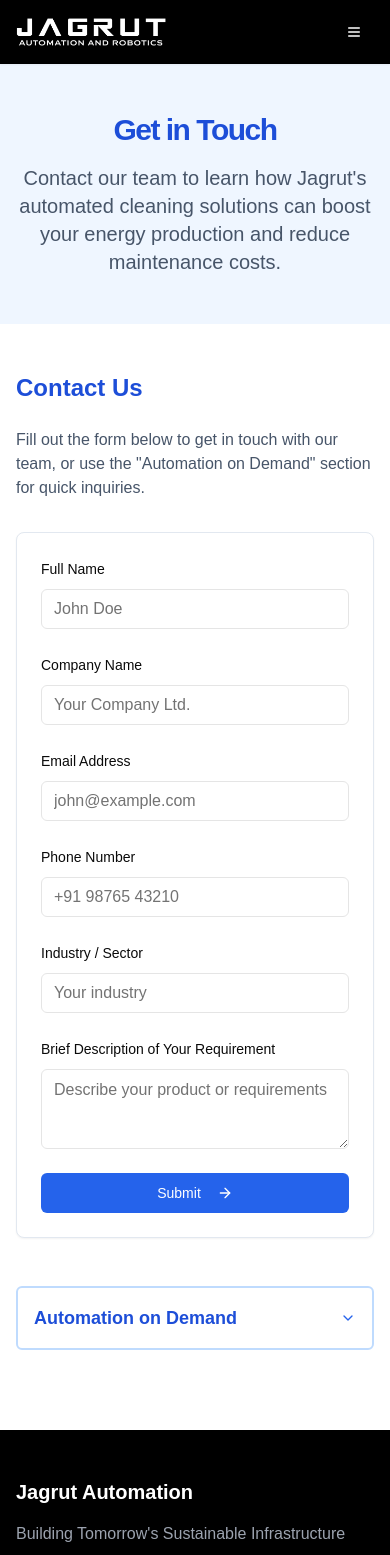
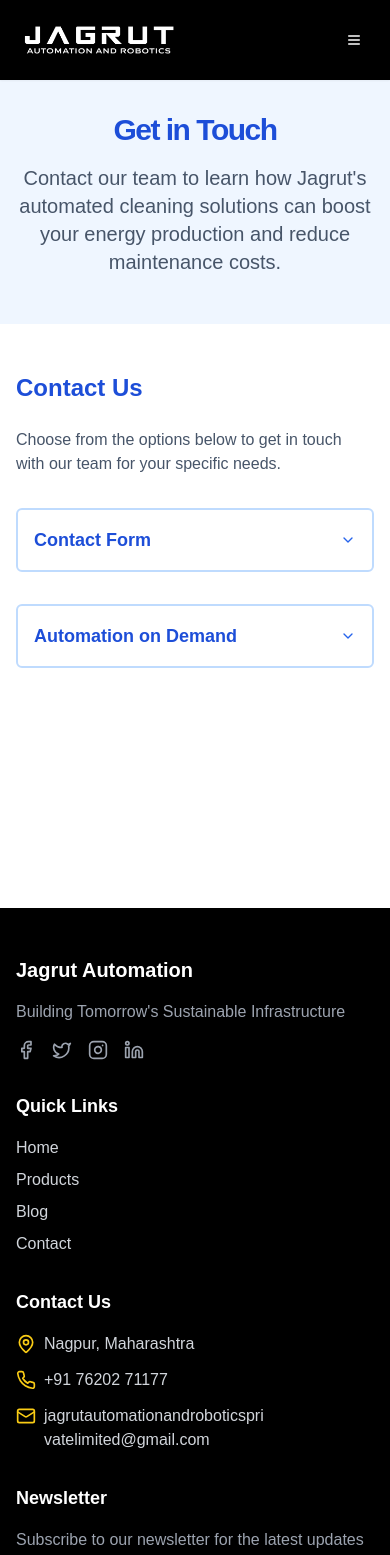
Before and after one commit to Vaishnaviii08/Jagrut, a Next.js app: page /contact in a window 390 px wide. Shown: the top 1555 px of the page. Built offline with nearby package versions, Linux system fonts and the light colour scheme.

Commit message:
Responsive website

```diff
--- a/app/contact/page.tsx
+++ b/app/contact/page.tsx
@@ -11,18 +11,32 @@ import { Label } from "@/components/ui/label"
 import { Textarea } from "@/components/ui/textarea"
 
 export default function ContactPage() {
-  const [formSubmitted, setFormSubmitted] = useState(false)
-  const [showForm, setShowForm] = useState(false)
+  const [contactFormSubmitted, setContactFormSubmitted] = useState(false)
+  const [automationFormSubmitted, setAutomationFormSubmitted] = useState(false)
+  const [showContactForm, setShowContactForm] = useState(false)
+  const [showAutomationForm, setShowAutomationForm] = useState(false)
 
-  const handleSubmit = (e: React.FormEvent) => {
+  const handleContactSubmit = (e: React.FormEvent) => {
     e.preventDefault()
-    setFormSubmitted(true)
+    setContactFormSubmitted(true)
   }
 
-  const toggleForm = () => {
-    setShowForm(!showForm)
-    if (formSubmitted) {
-      setFormSubmitted(false)
+  const handleAutomationSubmit = (e: React.FormEvent) => {
+    e.preventDefault()
+    setAutomationFormSubmitted(true)
+  }
+
+  const toggleContactForm = () => {
+    setShowContactForm(!showContactForm)
+    if (contactFormSubmitted) {
+      setContactFormSubmitted(false)
+    }
+  }
+
+  const toggleAutomationForm = () => {
+    setShowAutomationForm(!showAutomationForm)
+    if (automationFormSubmitted) {
+      setAutomationFormSubmitted(false)
     }
   }
 
@@ -41,19 +55,35 @@ export default function ContactPage() {
         </div>
       </section>
 
-      {/* Contact Form Section */}
+      {/* Contact Forms Section */}
       <section className="py-12 md:py-16">
         <div className="container px-4 md:px-6">
           <div className="grid lg:grid-cols-1 gap-12 max-w-3xl mx-auto">
             <div>
               <h2 className="text-2xl md:text-3xl font-bold text-blue-700 mb-6">Contact Us</h2>
               <p className="text-slate-600 mb-8">
-                Fill out the form below to get in touch with our team, or use the "Automation on Demand" section for quick inquiries.
+                Choose from the options below to get in touch with our team for your specific needs.
               </p>
 
-              {/* Regular Contact Form */}
-              <div className="mb-12">
-                {formSubmitted ? (
+              {/* General Contact Form Dropdown */}
+              <div className="mb-8">
+                <Button
+                  onClick={toggleContactForm}
+                  variant="outline"
+                  className="w-full justify-between text-left h-auto p-4 border-2 border-blue-200 hover:border-blue-400 hover:bg-blue-50 transition-all duration-200"
+                >
+                  <span className="text-lg font-semibold text-blue-700">Contact Form</span>
+                  {showContactForm ? (
+                    <ChevronUp className="h-5 w-5 text-blue-600" />
+                  ) : (
+                    <ChevronDown className="h-5 w-5 text-blue-600" />
+                  )}
+                </Button>
+
+                {/* General Contact Form */}
+                {showContactForm && (
+                  <div className="animate-in slide-in-from-top-2 duration-300 mt-4">
+                    {contactFormSubmitted ? (
                       <Card className="p-8 bg-green-50 border-green-200">
                         <div className="flex flex-col items-center text-center">
                           <div className="h-12 w-12 rounded-full bg-green-100 flex items-center justify-center mb-4">
@@ -63,7 +93,7 @@ export default function ContactPage() {
                           <p className="text-slate-600">
                             Your message has been received. We'll get back to you within 24 hours.
                           </p>
-                      <Button className="mt-6 bg-blue-600 hover:bg-blue-700" onClick={() => setFormSubmitted(false)}>
+                          <Button className="mt-6 bg-blue-600 hover:bg-blue-700" onClick={() => setContactFormSubmitted(false)}>
                             Send Another Message
                           </Button>
                         </div>
@@ -72,68 +102,69 @@ export default function ContactPage() {
                       <Card className="p-6 border-slate-200">
                         <div className="space-y-6">
                           <div className="space-y-2">
-                        <Label htmlFor="name-main">Full Name</Label>
-                        <Input id="name-main" placeholder="John Doe" required />
+                            <Label htmlFor="name-contact">Full Name</Label>
+                            <Input id="name-contact" placeholder="John Doe" required />
                           </div>
 
                           <div className="space-y-2">
-                        <Label htmlFor="company-main">Company Name</Label>
-                        <Input id="company-main" placeholder="Your Company Ltd." required />
+                            <Label htmlFor="company-contact">Company Name</Label>
+                            <Input id="company-contact" placeholder="Your Company Ltd." required />
                           </div>
 
                           <div className="space-y-2">
-                        <Label htmlFor="email-main">Email Address</Label>
-                        <Input id="email-main" type="email" placeholder="john@example.com" required />
+                            <Label htmlFor="email-contact">Email Address</Label>
+                            <Input id="email-contact" type="email" placeholder="john@example.com" required />
                           </div>
 
                           <div className="space-y-2">
-                        <Label htmlFor="phone-main">Phone Number</Label>
-                        <Input id="phone-main" placeholder="+91 98765 43210" required />
+                            <Label htmlFor="phone-contact">Phone Number</Label>
+                            <Input id="phone-contact" placeholder="+91 98765 43210" required />
                           </div>
 
                           <div className="space-y-2">
-                        <Label htmlFor="industry-main">Industry / Sector</Label>
-                        <Input id="industry-main" placeholder="Your industry" required />
+                            <Label htmlFor="industry-contact">Industry / Sector</Label>
+                            <Input id="industry-contact" placeholder="Your industry" required />
                           </div>
 
                           <div className="space-y-2">
-                        <Label htmlFor="product-details-main">Brief Description of Your Requirement</Label>
+                            <Label htmlFor="product-details-contact">Brief Description of Your Requirement</Label>
                             <Textarea
-                          id="product-details-main"
+                              id="product-details-contact"
                               placeholder="Describe your product or requirements"
                               className="min-h-[80px]"
                               required
                             />
                           </div>
 
-                      <Button onClick={handleSubmit} className="w-full bg-blue-600 hover:bg-blue-700 text-white">
+                          <Button onClick={handleContactSubmit} className="w-full bg-blue-600 hover:bg-blue-700 text-white">
                             Submit <ArrowRight className="ml-2 h-4 w-4" />
                           </Button>
                         </div>
                       </Card>
                     )}
                   </div>
+                )}
+              </div>
 
               {/* Automation on Demand Dropdown */}
-              <div className="mb-8">
+              <div id="automation-on-demand" className="mb-8">
                 <Button
-                  onClick={toggleForm}
+                  onClick={toggleAutomationForm}
                   variant="outline"
                   className="w-full justify-between text-left h-auto p-4 border-2 border-blue-200 hover:border-blue-400 hover:bg-blue-50 transition-all duration-200"
                 >
                   <span className="text-lg font-semibold text-blue-700">Automation on Demand</span>
-                  {showForm ? (
+                  {showAutomationForm ? (
                     <ChevronUp className="h-5 w-5 text-blue-600" />
                   ) : (
                     <ChevronDown className="h-5 w-5 text-blue-600" />
                   )}
                 </Button>
-              </div>
 
-              {/* Form that appears/disappears */}
-              {showForm && (
-                <div className="animate-in slide-in-from-top-2 duration-300">
-                  {formSubmitted ? (
+                {/* Automation Form */}
+                {showAutomationForm && (
+                  <div className="animate-in slide-in-from-top-2 duration-300 mt-4">
+                    {automationFormSubmitted ? (
                       <Card className="p-8 bg-green-50 border-green-200">
                         <div className="flex flex-col items-center text-center">
                           <div className="h-12 w-12 rounded-full bg-green-100 flex items-center justify-center mb-4">
@@ -141,10 +172,10 @@ export default function ContactPage() {
                           </div>
                           <h3 className="text-xl font-bold text-green-700 mb-2">Thank You!</h3>
                           <p className="text-slate-600">
-                          Your message has been received. We'll get back to you within 24 hours.
+                            Your automation request has been received. We'll get back to you within 24 hours.
                           </p>
-                        <Button className="mt-6 bg-blue-600 hover:bg-blue-700" onClick={() => setFormSubmitted(false)}>
-                          Send Another Message
+                          <Button className="mt-6 bg-blue-600 hover:bg-blue-700" onClick={() => setAutomationFormSubmitted(false)}>
+                            Send Another Request
                           </Button>
                         </div>
                       </Card>
@@ -152,42 +183,42 @@ export default function ContactPage() {
                       <Card className="p-6 border-blue-200">
                         <div className="space-y-6">
                           <div className="space-y-2">
-                          <Label htmlFor="name">Full Name</Label>
-                          <Input id="name" placeholder="John Doe" required />
+                            <Label htmlFor="name-automation">Full Name</Label>
+                            <Input id="name-automation" placeholder="John Doe" required />
                           </div>
 
                           <div className="space-y-2">
-                          <Label htmlFor="company">Company Name</Label>
-                          <Input id="company" placeholder="Your Company Ltd." required />
+                            <Label htmlFor="company-automation">Company Name</Label>
+                            <Input id="company-automation" placeholder="Your Company Ltd." required />
                           </div>
 
                           <div className="space-y-2">
-                          <Label htmlFor="email">Email Address</Label>
-                          <Input id="email" type="email" placeholder="john@example.com" required />
+                            <Label htmlFor="email-automation">Email Address</Label>
+                            <Input id="email-automation" type="email" placeholder="john@example.com" required />
                           </div>
 
                           <div className="space-y-2">
-                          <Label htmlFor="phone">Phone Number</Label>
-                          <Input id="phone" placeholder="+91 98765 43210" required />
+                            <Label htmlFor="phone-automation">Phone Number</Label>
+                            <Input id="phone-automation" placeholder="+91 98765 43210" required />
                           </div>
 
                           <div className="space-y-2">
-                          <Label htmlFor="industry">Industry / Sector</Label>
-                          <Input id="industry" placeholder="Your industry" required />
+                            <Label htmlFor="industry-automation">Industry / Sector</Label>
+                            <Input id="industry-automation" placeholder="Your industry" required />
                           </div>
 
                           <div className="space-y-2">
-                          <Label htmlFor="product-details">Brief Description of Your Requirement</Label>
+                            <Label htmlFor="product-details-automation">Brief Description of Your Automation Requirement</Label>
                             <Textarea
-                            id="product-details"
-                            placeholder="Describe your product or requirements"
+                              id="product-details-automation"
+                              placeholder="Describe your automation needs and requirements"
                               className="min-h-[80px]"
                               required
                             />
                           </div>
 
-                        <Button onClick={handleSubmit} className="w-full bg-blue-600 hover:bg-blue-700 text-white">
-                          Submit <ArrowRight className="ml-2 h-4 w-4" />
+                          <Button onClick={handleAutomationSubmit} className="w-full bg-blue-600 hover:bg-blue-700 text-white">
+                            Submit Request <ArrowRight className="ml-2 h-4 w-4" />
                           </Button>
                         </div>
                       </Card>
@@ -197,6 +228,7 @@ export default function ContactPage() {
               </div>
             </div>
           </div>
+        </div>
       </section>
     </div>
   )
--- a/app/page.tsx
+++ b/app/page.tsx
@@ -45,9 +45,9 @@ export default function Home() {
   ]
 
   return (
-    <div className="flex flex-col min-h-screen">
-      {/* Hero Slider Section */}
-      <section className="relative w-full h-[80vh] bg-white">
+    <div className="flex flex-col">
+      {/* Hero Slider Section - Full Screen */}
+      <section className="relative w-full h-screen bg-white">
         <HeroSlider images={sliderImages} />
       </section>
 
--- a/components/site-header.tsx
+++ b/components/site-header.tsx
@@ -9,40 +9,29 @@ import { Sheet, SheetContent, SheetTrigger } from "@/components/ui/sheet"
 
 export default function SiteHeader() {
   return (
-    <header className="fixed top-0 w-full z-50 bg-black shadow-sm transition-all duration-300">
-      <div className="container flex h-16 items-center justify-between px-4 md:px-6">
-        <div className="flex items-center gap-2">
-          <Link href="/" className="flex items-center gap-2">
+    <header className="fixed top-0 w-full z-50 bg-black shadow-sm transition-all duration-300 px-0">
+      <div className="flex h-20 items-center justify-between w-full px-4 md:px-6">
+        <div className="flex items-center pl-2">
+          <Link href="/" className="flex items-center">
             <img
               src="/jagrut_name_white.png"
               alt="Company Logo"
-              className="h-8 w-auto max-w-[150px] object-contain"
+              className="h-10 w-auto max-w-[150px] object-contain"
             />
           </Link>
         </div>
 
         <nav className="hidden md:flex gap-6">
-          <Link href="/" className="text-[15px] font-medium text-gray-200 hover:text-white transition-colors duration-200">
-            Home
-          </Link>
-          <Link
-            href="/#products" className="text-[15px] font-medium text-gray-200 hover:text-white transition-colors duration-200">
-            Products
-          </Link>
-          <Link href="/blog" className="text-[15px] font-medium text-gray-200 hover:text-white transition-colors duration-200">
-            Blog
-          </Link>
-          <Link href="/#footer" className="text-[15px] font-medium text-gray-200 hover:text-white transition-colors duration-200">
-            Contact
-          </Link>
-          <Link href="/about" className="text-[15px] font-medium text-gray-200 hover:text-white transition-colors duration-200">
-            About Us
-          </Link>
+          <Link href="/" className="text-[15px] font-medium text-gray-200 hover:text-white transition-colors duration-200">Home</Link>
+          <Link href="/#products" className="text-[15px] font-medium text-gray-200 hover:text-white transition-colors duration-200">Products</Link>
+          <Link href="/blog" className="text-[15px] font-medium text-gray-200 hover:text-white transition-colors duration-200">Blog</Link>
+          <Link href="/contact" className="text-[15px] font-medium text-gray-200 hover:text-white transition-colors duration-200">Contact</Link>
+          <Link href="/about" className="text-[15px] font-medium text-gray-200 hover:text-white transition-colors duration-200">About Us</Link>
         </nav>
 
         <div className="hidden md:flex items-center gap-4">
           <Button className="bg-blue-500 hover:bg-blue-600 text-white" size="sm" asChild>
-            <Link href="/contact">Automation on Demand</Link>
+            <Link href="/contact#automation-on-demand">Automation on Demand</Link>
           </Button>
         </div>
 
@@ -53,12 +42,10 @@ export default function SiteHeader() {
               <span className="sr-only">Toggle menu</span>
             </Button>
           </SheetTrigger>
-          <SheetContent side="right" className="bg-black text-white">
+          <SheetContent side="left" className="bg-black text-white">
             <div className="flex flex-col h-full">
               <div className="flex items-center justify-between border-b border-gray-700 pb-4">
-                <Link href="/" className="flex items-center gap-2 font-bold text-xl text-white">
-                  Jagrut
-                </Link>
+                <Link href="/" className="flex items-center gap-2 font-bold text-xl text-white">Jagrut</Link>
                 <SheetTrigger asChild>
                   <Button variant="ghost" size="icon" className="text-white">
                     <X className="h-5 w-5" />
@@ -67,21 +54,11 @@ export default function SiteHeader() {
                 </SheetTrigger>
               </div>
               <nav className="flex flex-col gap-4 mt-8">
-                <Link href="/" className="text-[15px] font-medium text-gray-200 hover:text-white transition-colors duration-200">
-                 Home
-                </Link>
-                <Link href="/#products" className="text-[15px] font-medium text-gray-200 hover:text-white transition-colors duration-200">
-                  Products
-                </Link>
-                <Link href="/blog" className="text-[15px] font-medium text-gray-200 hover:text-white transition-colors duration-200">
-                  Blog
-                </Link>
-                <Link href="/#footer" className="text-[15px] font-medium text-gray-200 hover:text-white transition-colors duration-200">
-                  Contact
-                </Link>
-                <Link href="/about" className="text-[15px] font-medium text-gray-200 hover:text-white transition-colors duration-200">
-                  About Us
-                </Link>
+                <Link href="/" className="text-[15px] font-medium text-gray-200 hover:text-white transition-colors duration-200">Home</Link>
+                <Link href="/#products" className="text-[15px] font-medium text-gray-200 hover:text-white transition-colors duration-200">Products</Link>
+                <Link href="/blog" className="text-[15px] font-medium text-gray-200 hover:text-white transition-colors duration-200">Blog</Link>
+                <Link href="/#footer" className="text-[15px] font-medium text-gray-200 hover:text-white transition-colors duration-200">Contact</Link>
+                <Link href="/about" className="text-[15px] font-medium text-gray-200 hover:text-white transition-colors duration-200">About Us</Link>
               </nav>
               <div className="mt-auto pb-8 space-y-4">
                 <Button className="w-full bg-blue-500 hover:bg-blue-600 text-white" asChild>
```
Lines whose indentation alone changed are shown as unchanged.
